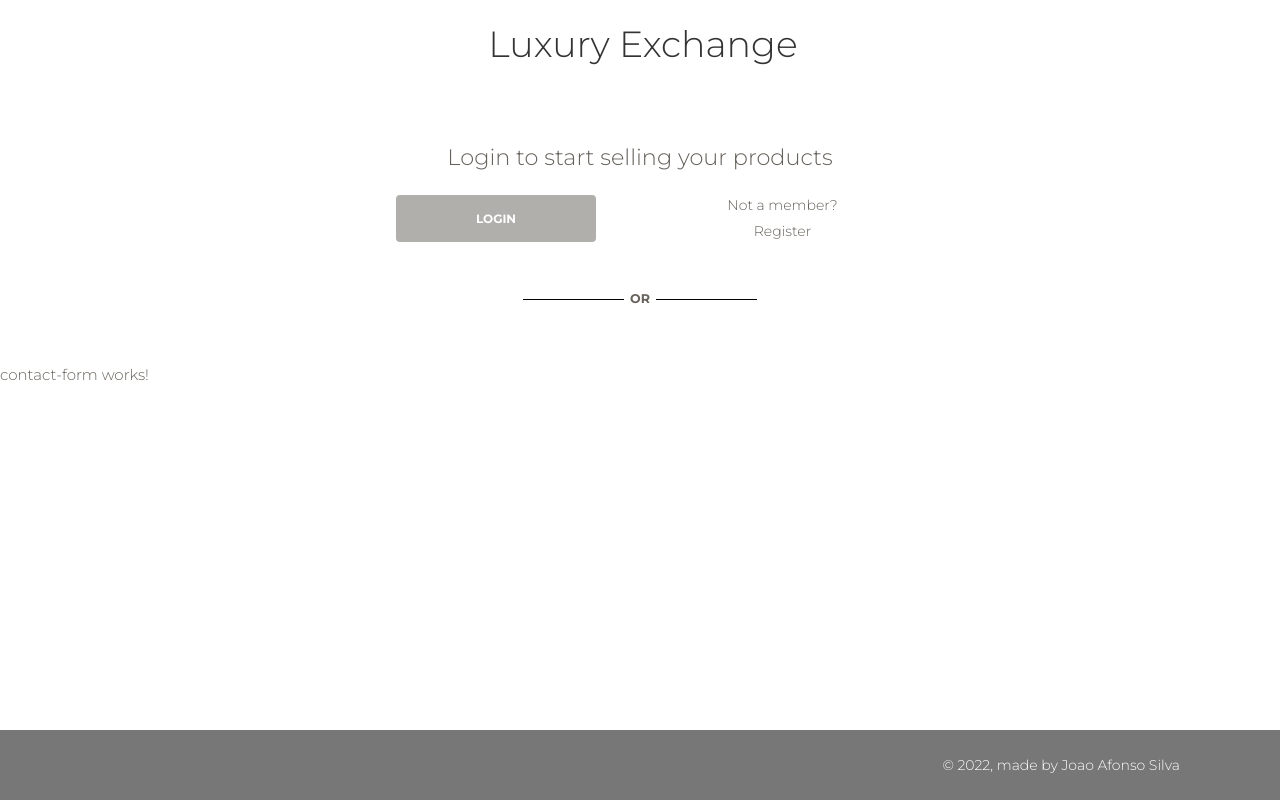
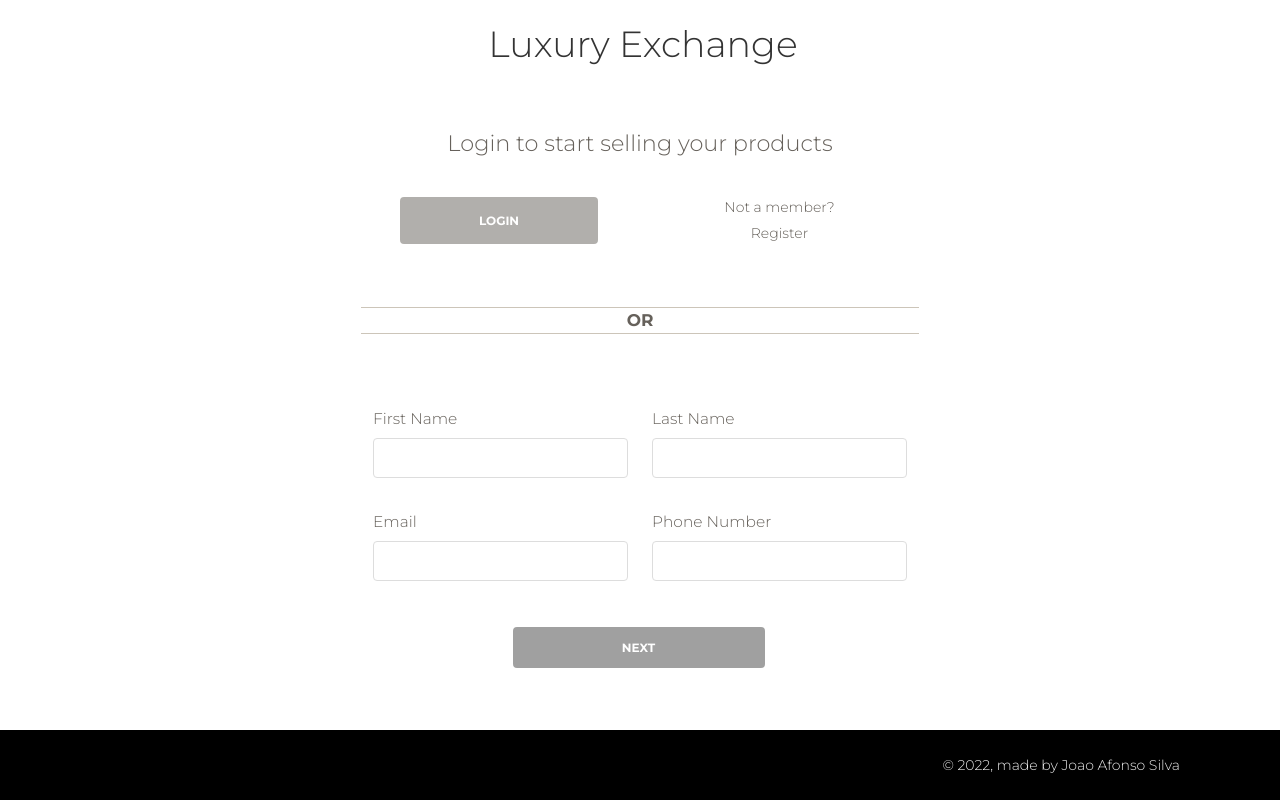
Before and after one commit to Joaodss/TradeIn-Website-client, an Angular app: page /trade-in-request/contact in a window 1280 px wide. Built offline with nearby package versions, Linux system fonts and the light colour scheme.

Commit message:
add contact form

```diff
--- a/src/app/app.module.ts
+++ b/src/app/app.module.ts
@@ -7,6 +7,7 @@ import { NgbModule } from '@ng-bootstrap/ng-bootstrap';
 import { FooterComponent } from './shared/components/footer/footer.component';
 import { HeaderComponent } from './shared/components/header/header.component';
 import { TradeInRequestModule } from './modules/trade-in-request/trade-in-request.module';
+import { FormsModule, ReactiveFormsModule } from '@angular/forms';
 
 @NgModule({
   declarations: [
@@ -18,7 +19,9 @@ import { TradeInRequestModule } from './modules/trade-in-request/trade-in-reques
     BrowserModule,
     AppRoutingModule,
     NgbModule,
-    TradeInRequestModule
+    TradeInRequestModule,
+    FormsModule,
+    ReactiveFormsModule
   ],
   providers: [],
   bootstrap: [AppComponent]
--- a/src/app/modules/trade-in-request/components/contact-form/contact-form.component.css
+++ b/src/app/modules/trade-in-request/components/contact-form/contact-form.component.css
@@ -0,0 +1,18 @@
+legend{
+  margin-top: 1em;
+  font-size: 1.1em;
+}
+
+.form-control-feedback{
+  padding-left: 0;
+}
+
+.btn-submit{
+  background-color: #444;
+  border-color: #444;
+}
+
+.btn-submit:hover{
+  background-color: #000;
+  border-color: #000;
+}
--- a/src/app/modules/trade-in-request/components/contact-form/contact-form.component.html
+++ b/src/app/modules/trade-in-request/components/contact-form/contact-form.component.html
@@ -1 +1,65 @@
-<p>contact-form works!</p>
+<form class="contact-form" (ngSubmit)="registerContact()"
+  [formGroup]="contactForm">
+
+  <div class="row justify-content-center my-3 mx-0 w-100">
+
+    <div class="col-4 col-md-3">
+      <legend class="legend">First Name</legend>
+      <div class="form-group"
+        [ngClass]="{'has-danger':hasSpecificError(firstName)}">
+        <input type="text" class="form-control" formControlName="firstName"
+          [ngClass]="{'form-control-danger':hasSpecificError(firstName)}">
+        <div class="form-control-feedback" *ngIf="hasSpecificError(firstName)">
+          {{getError(firstName)}}</div>
+      </div>
+    </div>
+
+    <div class="col-4 col-md-3">
+      <legend class="legend">Last Name</legend>
+      <div class="form-group"
+        [ngClass]="{'has-danger':hasSpecificError(lastName)}">
+        <input type="text" class="form-control" formControlName="lastName"
+          [ngClass]="{'form-control-danger':hasSpecificError(lastName)}">
+        <div class="form-control-feedback" *ngIf="hasSpecificError(lastName)">
+          {{getError(lastName)}}</div>
+      </div>
+    </div>
+
+  </div>
+
+  <div class="row justify-content-center my-3 mx-0 w-100">
+
+    <div class="col-4 col-md-3 w100">
+      <legend class="legend">Email</legend>
+      <div class="form-group"
+        [ngClass]="{'has-danger':hasSpecificError(email)}">
+        <input type="email" class="form-control" formControlName="email"
+          [ngClass]="{'form-control-danger':hasSpecificError(email)}">
+        <div class="form-control-feedback" *ngIf="hasSpecificError(email)">
+          {{getError(email)}}</div>
+      </div>
+    </div>
+
+    <div class="col-4 col-md-3">
+      <legend class="legend">Phone Number</legend>
+      <div class="form-group"
+        [ngClass]="{'has-danger':hasSpecificError(phoneNumber)}">
+        <input type="text" class="form-control" formControlName="phoneNumber"
+          [ngClass]="{'form-control-danger':hasSpecificError(phoneNumber)}">
+        <div class="form-control-feedback"
+          *ngIf="hasSpecificError(phoneNumber)">{{getError(phoneNumber)}}</div>
+      </div>
+    </div>
+
+  </div>
+
+  <div class="row justify-content-center w-100 mb-5 mx-0">
+    <div class="col-5 col-md-3 d-flex justify-content-center">
+      <button class="btn btn-default btn-submit w-100" type="submit" [disabled]="hasError()">
+        Next
+      </button>
+    </div>
+  </div>
+
+
+</form>
--- a/src/app/modules/trade-in-request/components/contact-form/contact-form.component.ts
+++ b/src/app/modules/trade-in-request/components/contact-form/contact-form.component.ts
@@ -1,4 +1,5 @@
 import { Component, OnInit } from '@angular/core';
+import { FormControl, FormGroup, Validators } from '@angular/forms';
 
 @Component({
   selector: 'app-contact-form',
@@ -6,10 +7,48 @@ import { Component, OnInit } from '@angular/core';
   styleUrls: ['./contact-form.component.css']
 })
 export class ContactFormComponent implements OnInit {
+  contactForm: FormGroup;
+  firstName: FormControl;
+  lastName: FormControl;
+  email: FormControl;
+  phoneNumber: FormControl;
 
-  constructor() { }
+  constructor() {
+    this.firstName = new FormControl('', [Validators.required]);
+    this.lastName = new FormControl('', [Validators.required]);
+    this.email = new FormControl('', [Validators.required, Validators.email]);
+    this.phoneNumber = new FormControl('', [Validators.required, Validators.pattern('^([\+(]{1,2})?([0-9()-])*$')]);
+    this.contactForm = new FormGroup({
+      firstName: this.firstName,
+      lastName: this.lastName,
+      email: this.email,
+      phoneNumber: this.phoneNumber
+    });
+  }
 
   ngOnInit(): void {
   }
 
+  hasSpecificError(formElement: FormControl): boolean {
+    return !formElement.valid && formElement.touched;
+  }
+
+  getError(formElement: FormControl): string {
+    if (formElement.hasError('required')) return "This field is required";
+    if (formElement.hasError('email')) return "Must be a valid email address";
+    if (formElement.hasError('pattern')) return "Must be a valid phone number";
+    return "";
+  }
+
+  hasError(): boolean {
+    return this.contactForm.invalid;
+  }
+
+  registerContact(): void {
+
+    console.log('Contact form submitted');
+    console.log(this.contactForm.value);
+
+  }
+
 }
--- a/src/app/modules/trade-in-request/components/contact-page/contact-page.component.css
+++ b/src/app/modules/trade-in-request/components/contact-page/contact-page.component.css
@@ -8,16 +8,7 @@ a{
   font-size: 1em;
 }
 
-.with-line {
-  display: block;
+.blockquote,
+h6{
+  font-size: 1.1em;
 }
-
-.with-line:before,
-.with-line:after {
-  content: "";
-  display: inline-block;
-  border-top: 1px solid #000;
-  width: 8em;
-  vertical-align: middle;
-  margin: 0 0.5em;
-}
--- a/src/app/modules/trade-in-request/components/contact-page/contact-page.component.html
+++ b/src/app/modules/trade-in-request/components/contact-page/contact-page.component.html
@@ -1,32 +1,27 @@
 <div class="container">
-  <div class="row justify-content-center my-4">
+  <div class="row justify-content-center my-4 mx-0">
     <div class="col-auto justify-content-center">
-      <h4>Login to start selling your products</h4>
+      <h4 class="my-3">Login to start selling your products</h4>
     </div>
   </div>
-  <div class="row justify-content-center">
-    <div class="col-3 col-lm-5 d-flex justify-content-center">
+  <div class="row justify-content-center mx-0">
+    <div class="col-4 col-md-3 d-flex justify-content-center">
       <button class="btn btn-login" disabled>
         Login
       </button>
     </div>
     <div
-      class="col-3 col-lm-5 d-flex flex-column justify-content-center align-items-center">
+      class="col-4 col-md-3 d-flex flex-column justify-content-center align-items-center">
       <p> Not a member? </p>
       <a role="link" aria-disabled="true">Register</a>
     </div>
   </div>
 
-  <div class="row justify-content-center my-5">
-    <div class="col-auto justify-content-center">
-      <h6>
-        <span class="with-line">OR</span>
-       </h6>
+  <div class="row justify-content-center my-5 mx-0">
+    <div class="col-8 col-md-6 justify-content-center blockquote">
+      <h6>OR</h6>
     </div>
   </div>
 
-
+  <app-contact-form></app-contact-form>
 </div>
-
-
-<app-contact-form></app-contact-form>
--- a/src/app/modules/trade-in-request/trade-in-request.module.ts
+++ b/src/app/modules/trade-in-request/trade-in-request.module.ts
@@ -7,6 +7,7 @@ import { ProductElementComponent } from './components/product-element/product-el
 import { ProductFormComponent } from './components/product-form/product-form.component';
 import { ProductPageComponent } from './components/product-page/product-page.component';
 import { HomePageComponent } from './components/home-page/home-page.component';
+import { FormsModule, ReactiveFormsModule } from '@angular/forms';
 
 
 
@@ -21,7 +22,9 @@ import { HomePageComponent } from './components/home-page/home-page.component';
     HomePageComponent
   ],
   imports: [
-    CommonModule
+    CommonModule,
+    FormsModule,
+    ReactiveFormsModule
   ]
 })
 export class TradeInRequestModule { }
--- a/src/app/shared/components/footer/footer.component.css
+++ b/src/app/shared/components/footer/footer.component.css
@@ -1,11 +1,11 @@
 .footer {
   line-height: 20px;
-  background-color: #333;
+  background-color: #000;
 }
 
 .footer .copyright {
   display: flex;
-  color: #fff;
+  color: #eee;
   padding: 10px 15px;
   font-size: 14px;
   margin: 15px 3px;
--- a/src/app/shared/components/footer/footer.component.html
+++ b/src/app/shared/components/footer/footer.component.html
@@ -1,9 +1,8 @@
-<footer class="footer"
-  [ngStyle]="{'background-color': hasHomeFormat() ?'#fff':'#777'}">
+<footer class="footer">
   <div class="container">
     <div class="row">
       <div class="credits ml-auto">
-        <span class="copyright" [ngStyle]="{'color': hasHomeFormat() ?'#777':'#fff'}">
+        <span class="copyright">
           © 2022, made by Joao Afonso Silva
         </span>
       </div>
```
